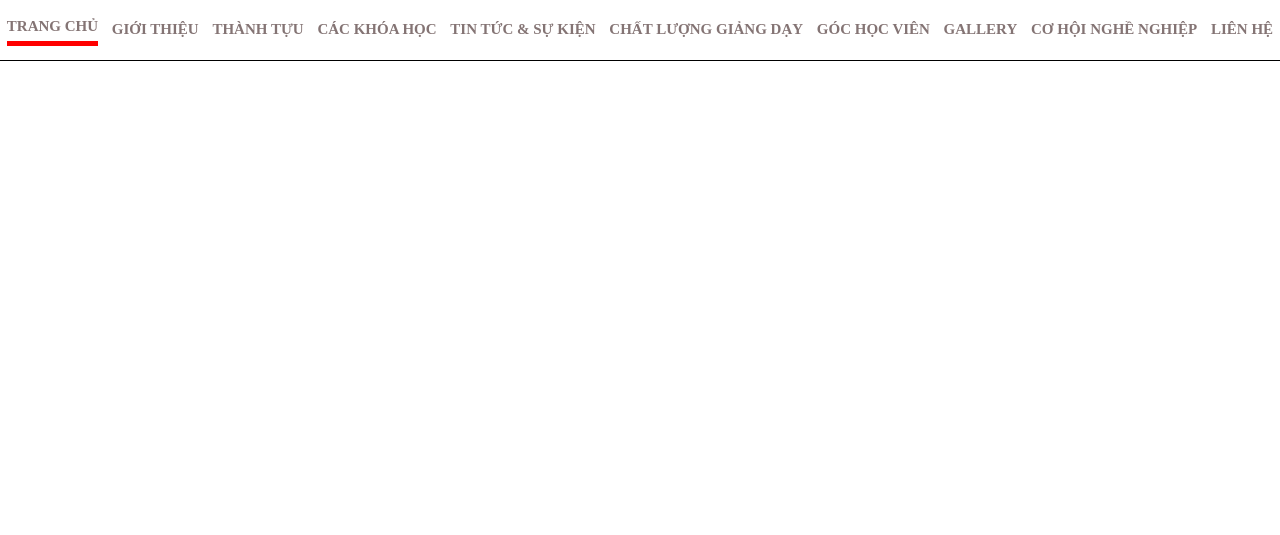
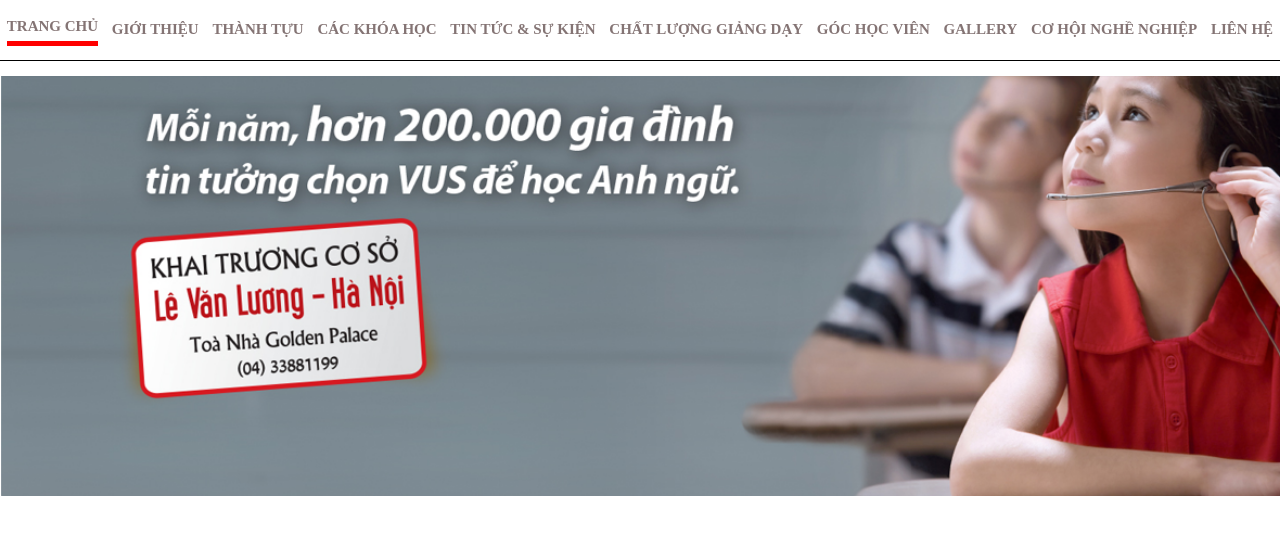
Before and after one commit to ViNam99/VUS-layout, a plain HTML site: page index.html in a window 1280 px wide. Shown: the part 83-618 px from the top of the page. Drawn offline with Linux system fonts and the light colour scheme.

Commit message:
Complete carousel

```diff
--- a/css/index.css
+++ b/css/index.css
@@ -67,3 +67,11 @@ header, section, footer, aside, nav, main, article, figure {
     background-color: red;
     transform: translateY(0.6rem)
 }
+/* carousel */
+.carousel{
+    margin-top: 1.5rem;
+}
+.carousel img{
+    width: 100%;
+    height: auto;
+}
--- a/index.html
+++ b/index.html
@@ -34,7 +34,7 @@
     </ul>
 </nav>
 <section class="carousel">
-
+    <img src="./img/slider_1.png" alt="">
 </section>
 <section class="intro">
 
```
